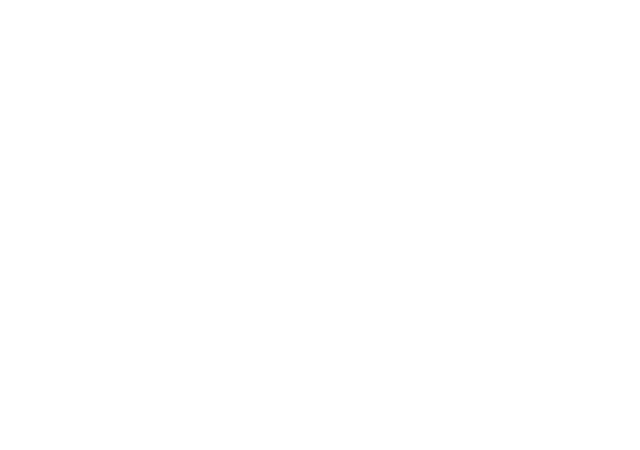
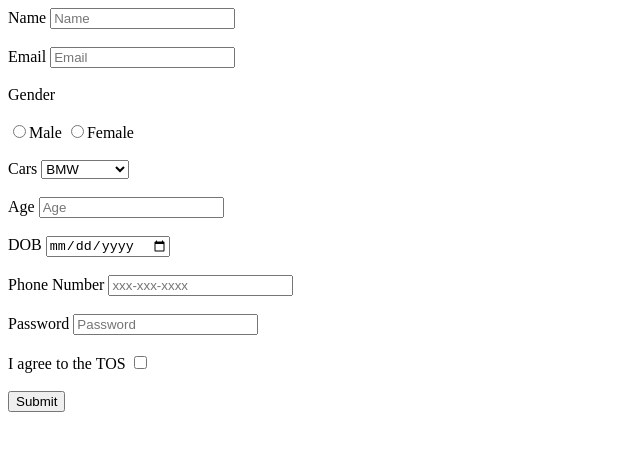
Before and after one commit to acciojob/signup-form-car-coder-T03, a website: page main.html in a window 1280 px wide. Shown: the whole page, without its empty margins (0-640 px from the left). Drawn offline with Linux system fonts and the light colour scheme.

Commit message:
created a submission

```diff
--- a/main.html
+++ b/main.html
@@ -11,6 +11,73 @@
     <script type="text/javascript" src="./script.js">
 </script>
 
+	<form method="post">
+
+    <label for="name">Name
+    <input type="text" id=name placeholder="Name">
+    </label>
+    <br>
+    <br>
+
+    <label for="email">Email</label>
+    <input type="email" id="email" placeholder="Email">
+
+    <br>
+    <br>
+
+    <label>Gender</label>
+    <br>
+    <br>
+    <input type="radio"  id=gender_m name="gender">Male
+    <input type="radio"  id=gender_f name="gender">Female
+
+    <br>
+    <br>
+    <label for="Cars">Cars</label>
+
+    <select id="Cars" placeholder="Please choose an option">
+        <option>BMW</option>
+        <option>Audi</option>
+        <option>RR</option>
+        <option>Ferrari</option>
+        <option>Mustang</option>
+         <option>Mercedees</option>
+    </select>
+
+    <br>
+    <br>
+
+    <Label for="age">Age</Label>
+    <input type="Number" id=age placeholder="Age">
+    <br>
+    <br>
+
+    <label for="dob">DOB</label>
+     <input type="Date" id=dob>
+     <br>
+     <br>
+
+
+    <label for="tel">Phone Number</label>
+    <input type="tel" id="tel" Placeholder="xxx-xxx-xxxx">
+
+    <br>
+    <br>
+
+    <label for="password">Password</label>
+    <input type="password" id="password" placeholder="Password">
+
+    <br>
+    <br>
+    <label for="tos">I agree to the TOS</label>
+    <input type="checkbox" id="tos">
+
+    <br>
+    <br>
+    <button type="submit">Submit</button>
+
+</form>
+
 </body>
 
 </html>
```
